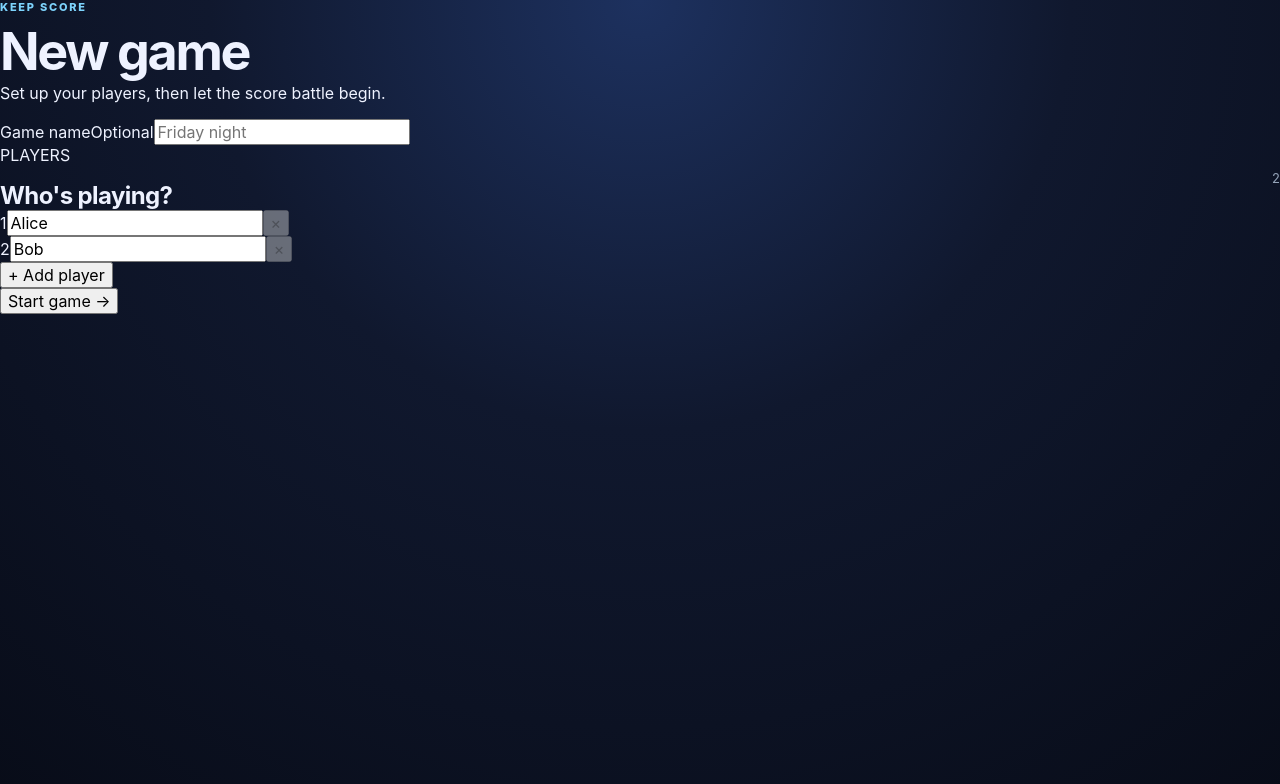
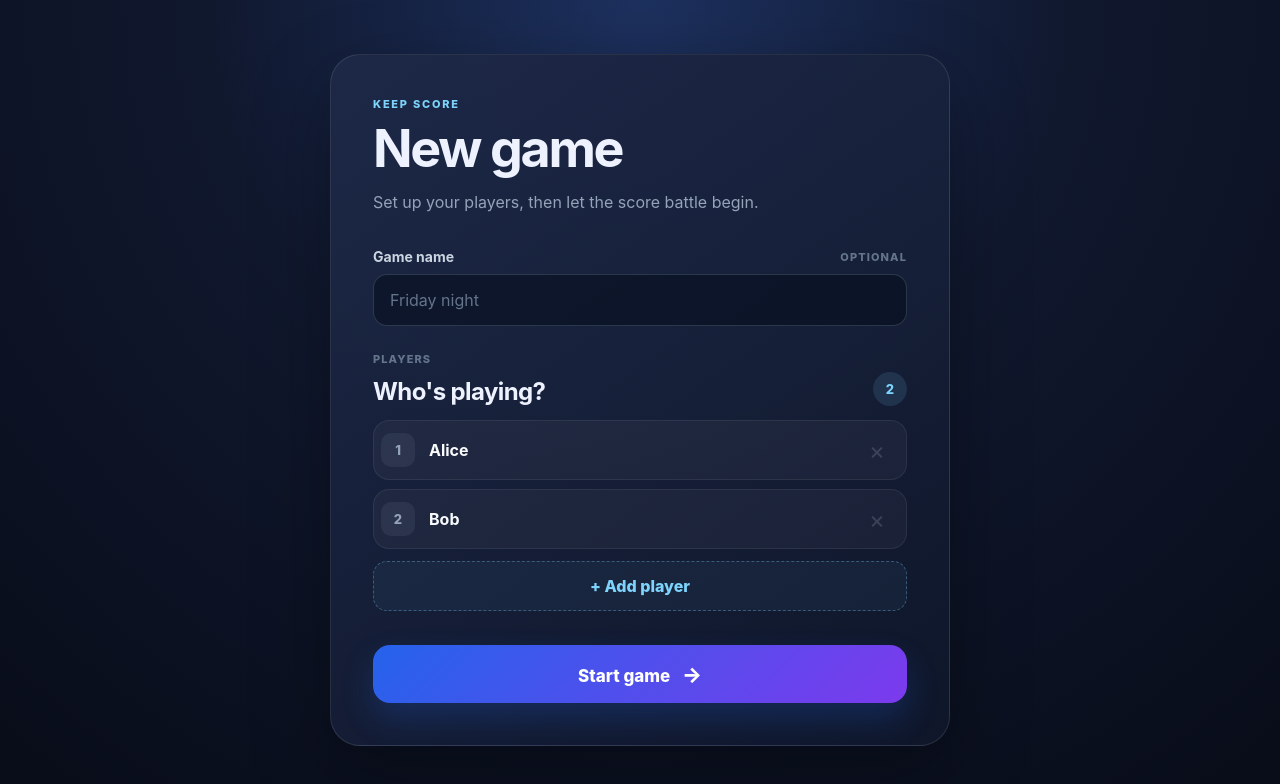
Before and after one commit to flofy/KeepScore, a React (Vite) app: page / in a window 1280 px wide. Shown: the top 784 px of the page. Built offline with nearby package versions, Linux system fonts and the light colour scheme.

Commit message:
feat: add polished game setup styles

```diff
--- a/src/styles.css
+++ b/src/styles.css
@@ -60,3 +60,20 @@ h2 { letter-spacing: -.025em; }
   .history { padding: 18px; }
 }
 @media (prefers-reduced-motion: reduce) { *, *::before, *::after { transition: none !important; } }
+
+
+/* New game setup */
+.setup { min-height: 100dvh; display: grid; place-items: center; padding: max(24px, env(safe-area-inset-top)) 16px max(24px, env(safe-area-inset-bottom)); }
+.setup-card { width: min(620px, 100%); padding: clamp(24px, 6vw, 42px); border: 1px solid rgb(255 255 255 / 10%); border-radius: 30px; background: linear-gradient(145deg, rgb(30 41 72 / 96%), rgb(15 23 42 / 96%)); box-shadow: 0 28px 80px rgb(0 0 0 / 32%); }
+.setup-header { margin-bottom: 34px; }.setup-header h1 { margin: 0 0 10px; }.muted { margin: 0; color: #94a3b8; line-height: 1.55; }
+.setup-section { margin-top: 26px; }.field-label { display: flex; align-items: center; justify-content: space-between; margin-bottom: 9px; color: #cbd5e1; font-size: 14px; font-weight: 700; }
+.optional, .field-kicker { color: #64748b; font-size: 11px; font-weight: 800; letter-spacing: .1em; text-transform: uppercase; }
+.setup-input, .player-editor input { width: 100%; min-height: 52px; border: 1px solid rgb(148 163 184 / 24%); border-radius: 14px; background: rgb(8 15 31 / 62%); color: #f8fafc; padding: 0 16px; }
+.setup-input::placeholder { color: #64748b; }.setup-section .section-heading { margin-bottom: 14px; align-items: flex-end; }.setup-section .section-heading h2 { margin: 3px 0 0; font-size: 24px; }
+.player-count { display: grid; place-items: center; min-width: 34px; height: 34px; border-radius: 50%; background: rgb(125 211 252 / 12%); color: #7dd3fc !important; font-weight: 800; }
+.player-list { display: grid; gap: 9px; }.player-editor { display: grid; grid-template-columns: 34px 1fr 44px; align-items: center; gap: 8px; padding: 7px; border: 1px solid rgb(255 255 255 / 7%); border-radius: 16px; background: rgb(255 255 255 / 4%); }
+.player-number { display: grid; place-items: center; width: 34px; height: 34px; border-radius: 10px; color: #94a3b8; font-size: 13px; font-weight: 800; background: rgb(148 163 184 / 10%); }
+.player-editor input { min-height: 44px; border: 0; background: transparent; padding: 0 6px; font-weight: 700; }.icon-button { width: 44px; height: 44px; border: 0; border-radius: 12px; background: transparent; color: #94a3b8; font-size: 24px; cursor: pointer; }
+.icon-button:hover:not(:disabled) { background: rgb(248 113 113 / 12%); color: #fca5a5; }.icon-button:disabled { opacity: .25; cursor: default; }
+.add-player-button { width: 100%; min-height: 50px; margin-top: 12px; border: 1px dashed rgb(125 211 252 / 32%); border-radius: 14px; background: rgb(125 211 252 / 5%); color: #7dd3fc; font-weight: 800; cursor: pointer; }.add-player-button:hover { background: rgb(125 211 252 / 10%); }
+.primary-button { width: 100%; min-height: 58px; margin-top: 34px; border: 0; border-radius: 17px; background: linear-gradient(135deg, #2563eb, #7c3aed); color: white; font-size: 17px; font-weight: 800; cursor: pointer; box-shadow: 0 16px 32px rgb(37 99 235 / 22%); }.primary-button span { margin-left: 8px; font-size: 21px; }.primary-button:hover { filter: brightness(1.08); }.primary-button:active { transform: scale(.985); }
```
